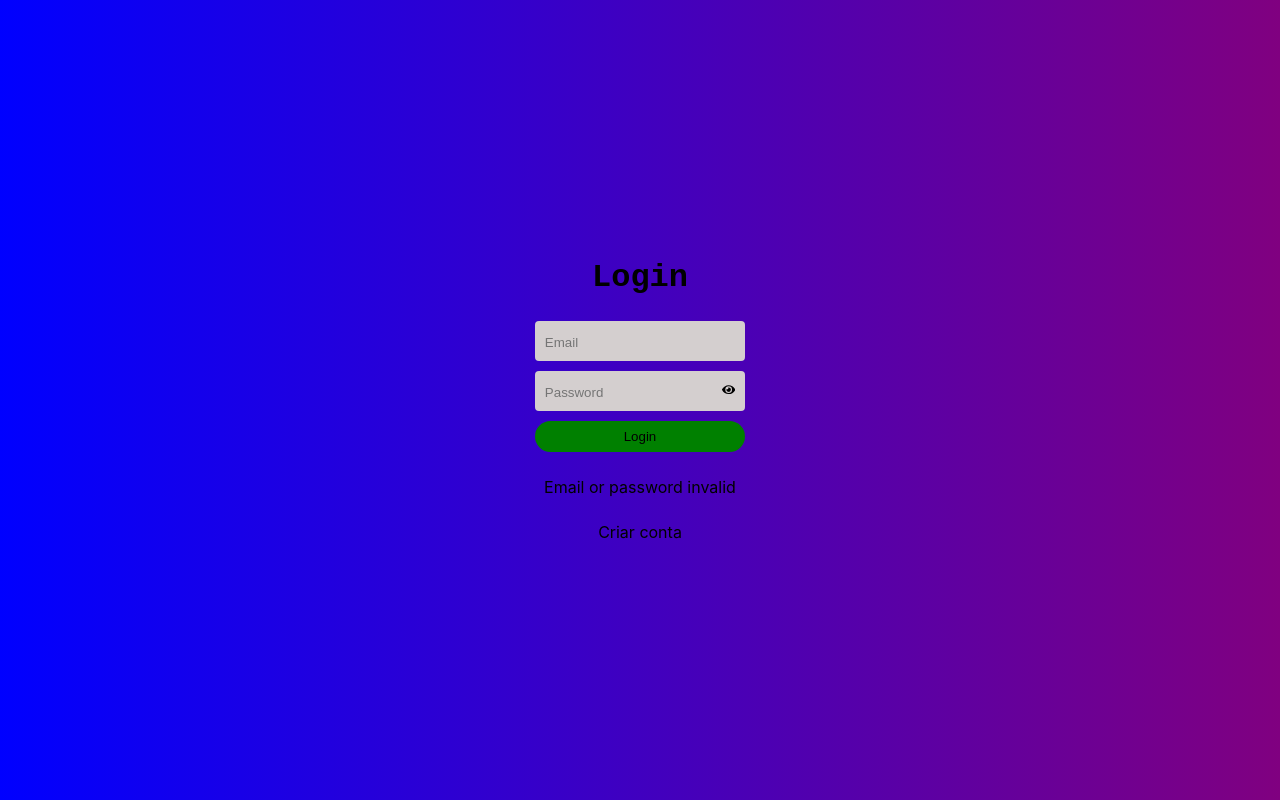
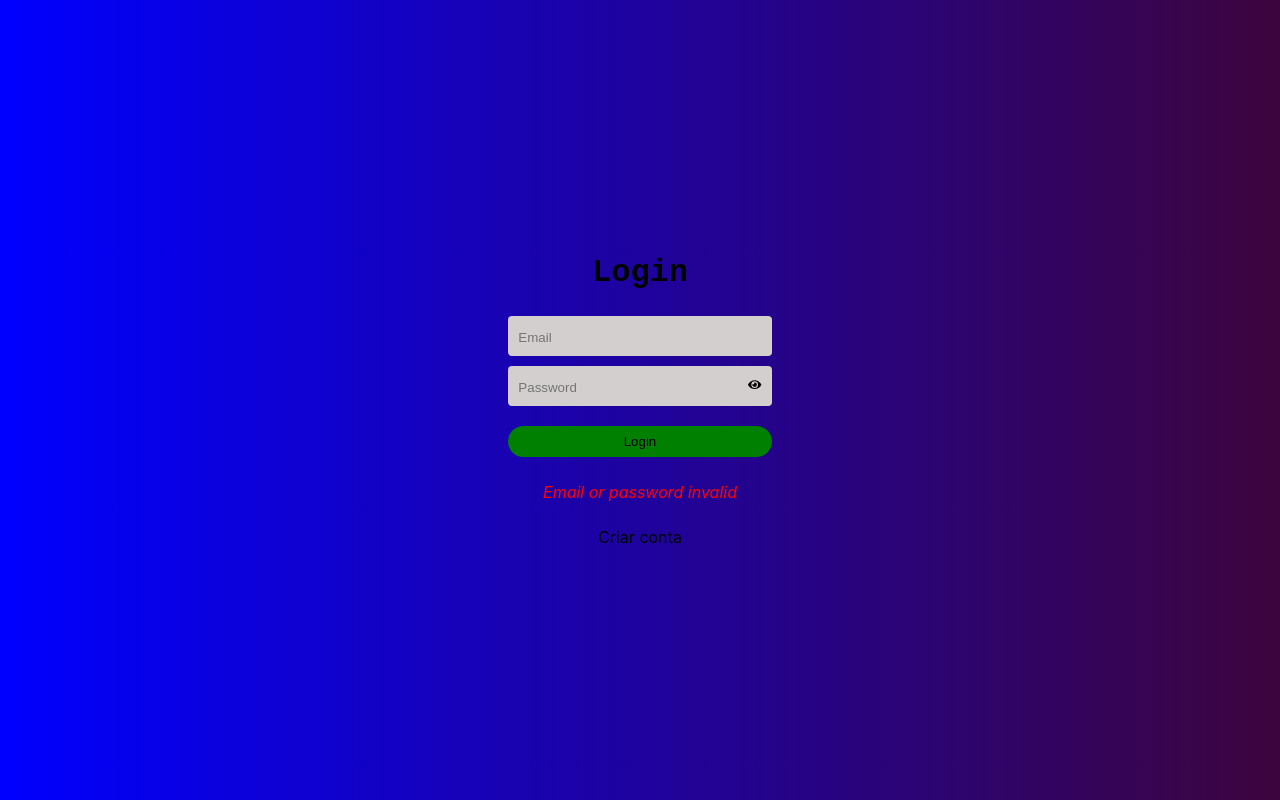
Before and after one commit to SamuelMorais030202/todo-list, a React (Create React App) app in the folder frontend/: page /login in a window 1280 px wide. Both pictures are taken after a click on the button "Login". Built offline with nearby package versions, Linux system fonts and the light colour scheme; no server answers.

Commit message:
Correções de espaçamento

```diff
--- a/frontend/src/pages/Login/index.css
+++ b/frontend/src/pages/Login/index.css
@@ -10,7 +10,7 @@
   align-items: center;
   justify-content: center;
   gap: 25px;
-  background-image: linear-gradient(to right, blue, purple);
+  background-image: linear-gradient(to right, blue, rgb(61, 5, 61));
 }
 
 .page-login h1 {
@@ -36,6 +36,7 @@
   font-weight: 500;
   background-color: transparent;
   outline: none;
+  width: 230px;
 }
 
 .password-toggle {
@@ -44,6 +45,7 @@
 }
 
 .button-login, .button {
+  margin-top: 10px;
   background-color: green;
   border: none;
   padding: 8px;
--- a/frontend/src/pages/Login/index.tsx
+++ b/frontend/src/pages/Login/index.tsx
@@ -77,10 +77,15 @@ export const Login = () : JSX.Element => {
       </section>
       {
         failedLogin
-        ? <p>Email or password invalid</p>
+        ? <p className="error-request">Email or password invalid</p>
         : null
       }
-      <p onClick={ () => { navigate('/new-profile') }}>Criar conta</p>
+      <p
+        onClick={ () => { navigate('/new-profile') }}
+      >
+        Criar conta
+      </p>
+
     </div>
   )
 }
```
